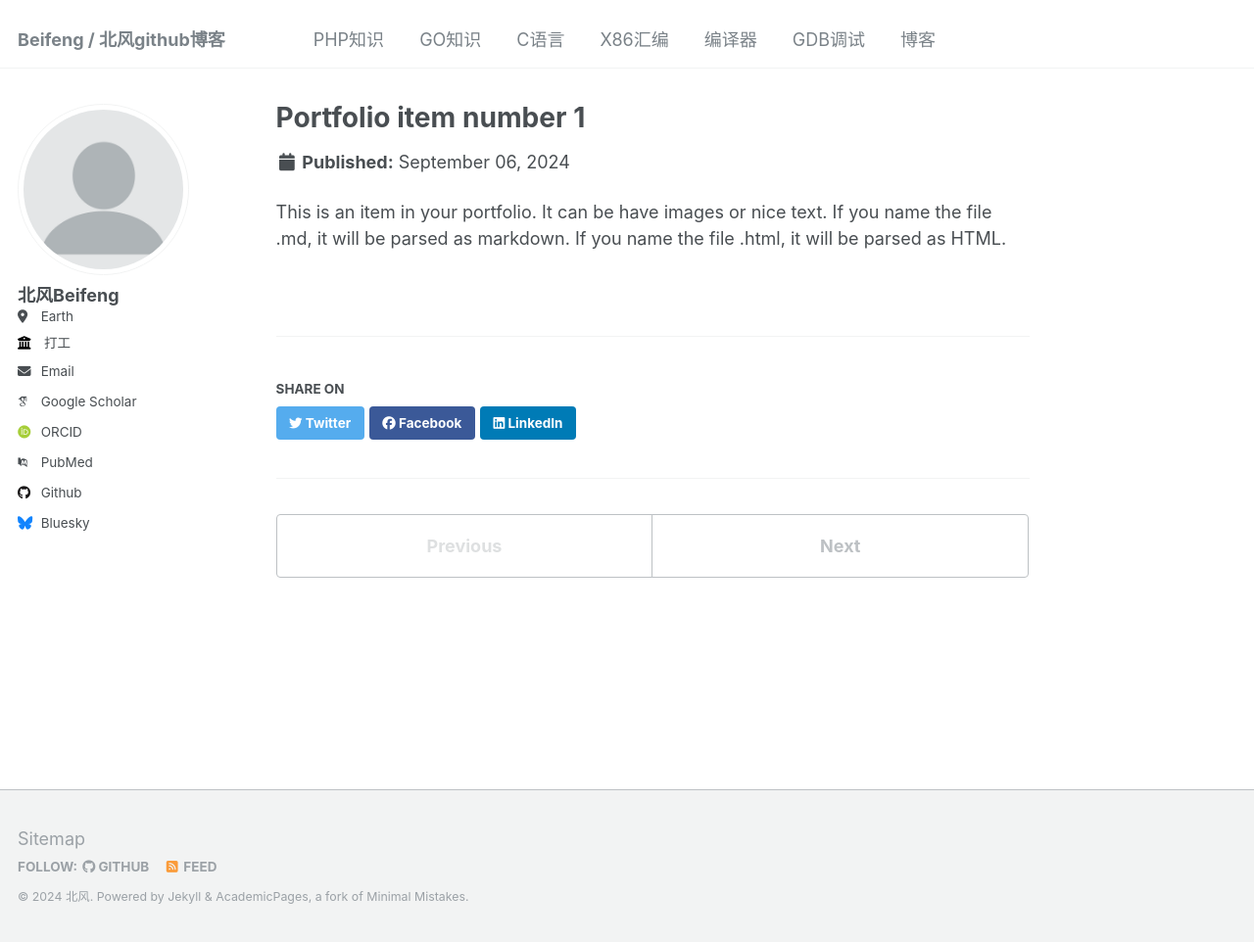
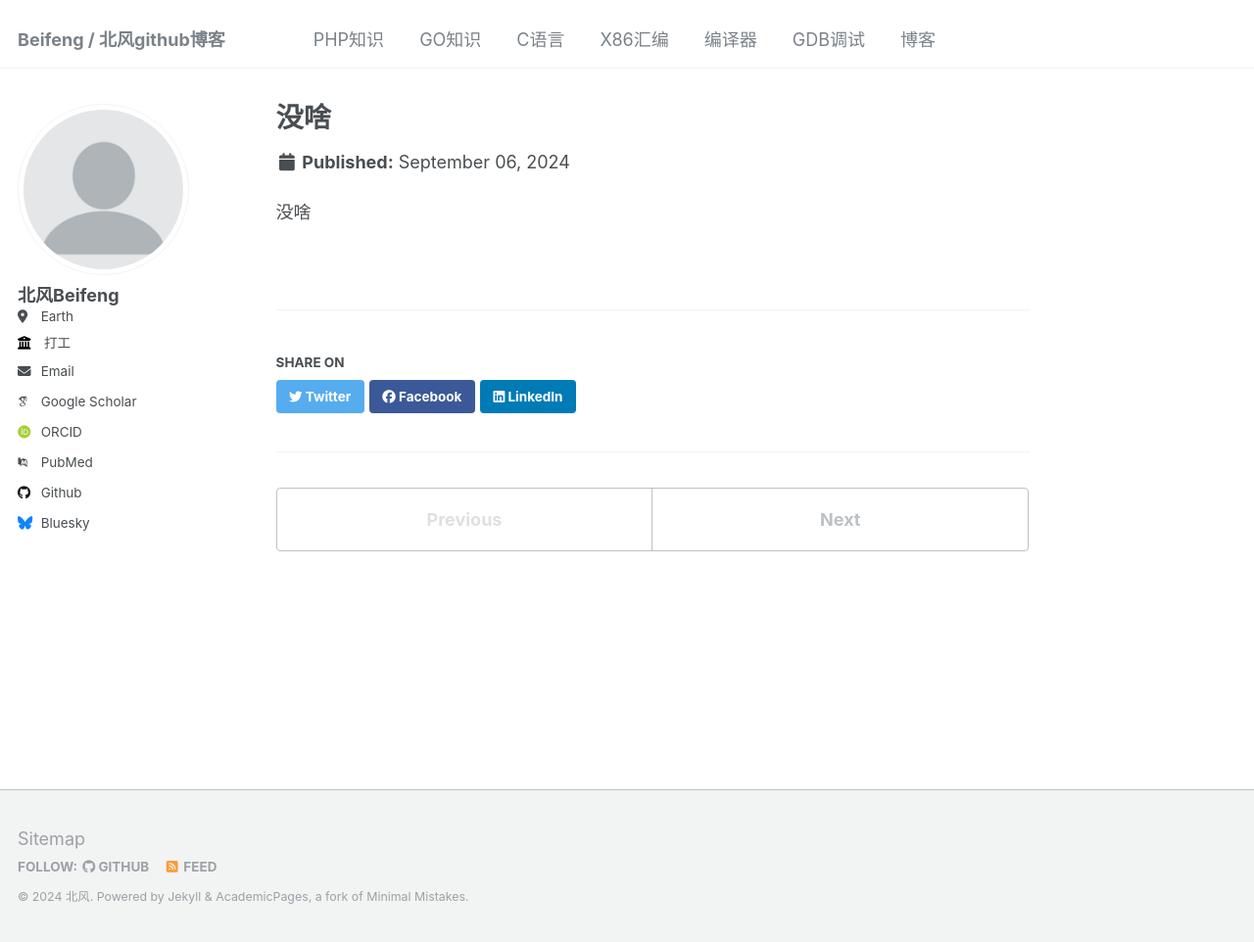
Before and after one commit to beifengisnil/beifengisnil.github.io, a Jekyll site: the page built from _portfolio/portfolio-1.md, in a window 1280 px wide and 962 px high. Shown: the whole window at 98% size. Built offline with Jekyll 4.4.1, drawn with Linux system fonts in a browser that asks for light colours; some web fonts are replaced.

Commit message:
Update portfolio-1.md

```diff
--- a/_portfolio/portfolio-1.md
+++ b/_portfolio/portfolio-1.md
@@ -1,7 +1,7 @@
 ---
-title: "Portfolio item number 1"
-excerpt: "Short description of portfolio item number 1<br/><img src='/images/500x300.png'>"
+title: "没啥"
+excerpt: "没啥<br/><img src='/images/500x300.png'>"
 collection: portfolio
 ---
 
-This is an item in your portfolio. It can be have images or nice text. If you name the file .md, it will be parsed as markdown. If you name the file .html, it will be parsed as HTML.
+没啥
```
